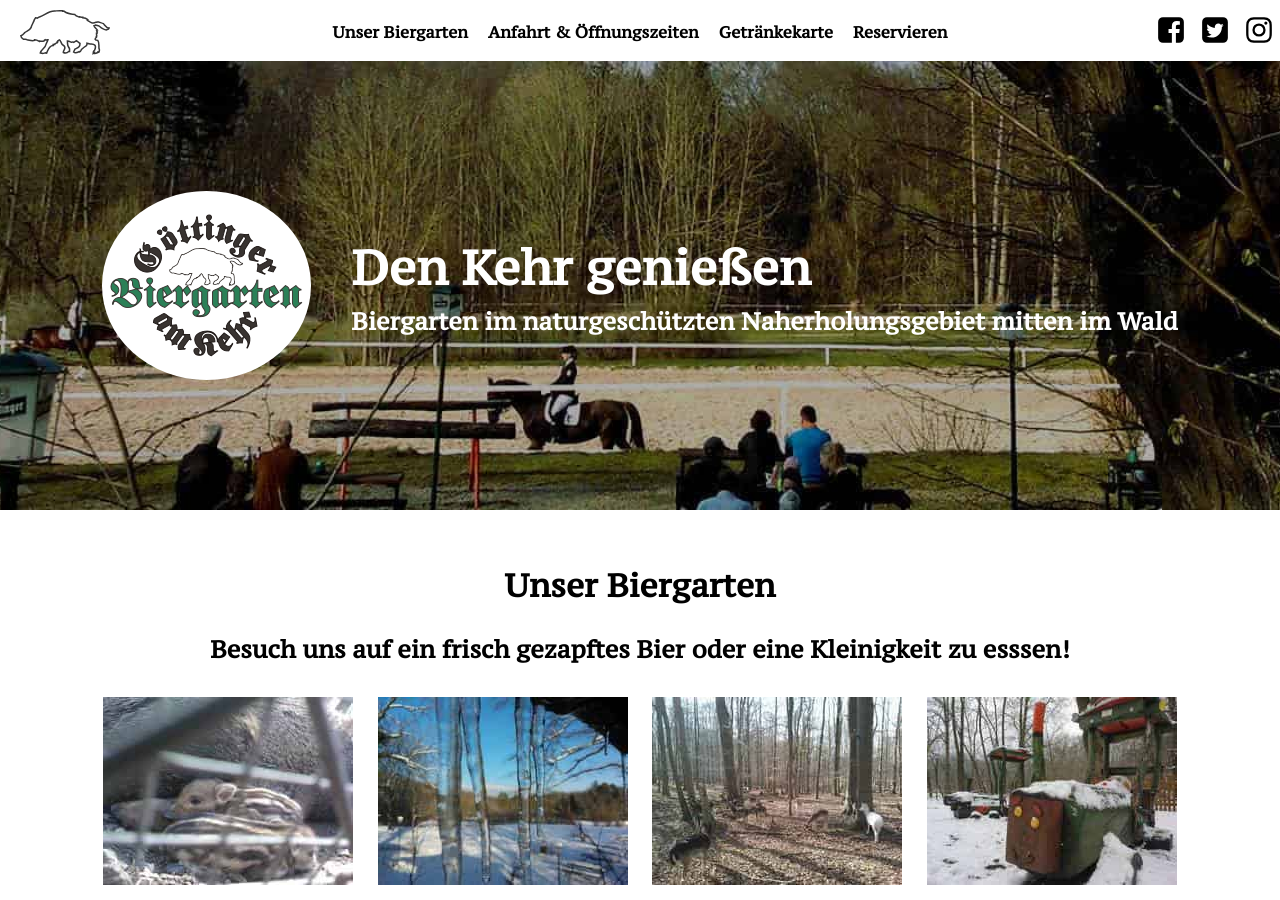
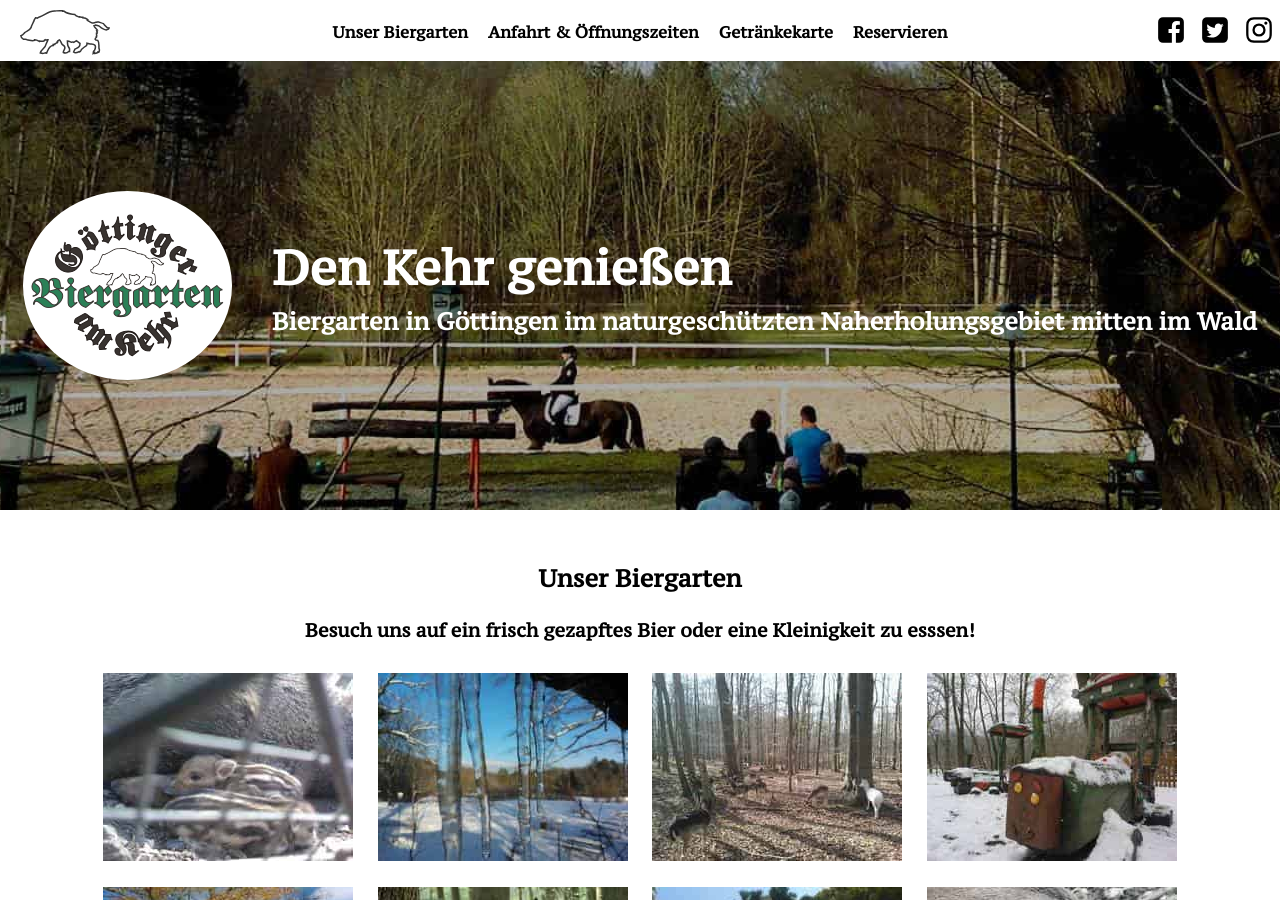
Before and after one commit to versable/kehr-website, a Jekyll site: the page built from index.html, in a window 1280 px wide and 900 px high. Built offline with Jekyll 4.4.1, drawn with Linux system fonts in a browser that asks for light colours.

Commit message:
Slight SEO improvements

```diff
--- a/_config.yml
+++ b/_config.yml
@@ -1,10 +1,10 @@
 # Site settings
 title: >
-  Göttinger Biergarten am Kehr mitten im Wald
+  Göttinger Biergarten am Kehr mitten im Wald in Göttingen
 email:
 description: >
-  Genieße den Kehr, gönn dir ein frisch gezapftes Bier. Iss eine leckere
-  Bratwurst an Sonn- und Feiertagen. Wir freuen uns auf dich.
+  DER Biergaten in Göttingen am Kehr. Gönne dir ein frisch gezapftes Bier. Iss
+  eine leckere Bratwurst an Sonn- und Feiertagen. Wir freuen uns auf dich.
 
 baseurl: ""
 url: "https://goettinger-biergarten.de"
--- a/index.html
+++ b/index.html
@@ -7,14 +7,15 @@ layout: default
     <h1>
         Den Kehr genießen
         <small>
-            Biergarten im naturgeschützten Naherholungsgebiet mitten im Wald
+            Biergarten in Göttingen im naturgeschützten Naherholungsgebiet
+            mitten im Wald
         </small>
     </h1>
 </section>
 
 <section class="container section">
-    <h1 id="unser-biergarten">Unser Biergarten</h1>
-    <h2>Besuch uns auf ein frisch gezapftes Bier oder eine Kleinigkeit zu esssen!</h2>
+    <h2 id="unser-biergarten">Unser Biergarten</h2>
+    <h3>Besuch uns auf ein frisch gezapftes Bier oder eine Kleinigkeit zu esssen!</h3>
     <div class="thumbs">
         <a href="/images/kehr3.jpg"><img src="/images/kehr3-t.jpg" alt="Frischlinge"></a>
         <a href="/images/kehr4.jpg"><img src="/images/kehr4-t.jpg" alt="Winter"></a>
@@ -32,8 +33,8 @@ layout: default
         <a href="https://www.openstreetmap.org/#map=17/51.52511/9.98301" class="osm"></a>
     </div>
     <div class="content">
-        <h1 id="anfahrt-oeffnungszeiten">Anfahrt & Öffnungszeiten</h1>
-        <h2>Sommer</h2>
+        <h2 id="anfahrt-oeffnungszeiten">Anfahrt & Öffnungszeiten</h2>
+        <h3>Sommer</h3>
         <dl>
             <dt>Mittwoch</dt>
             <dd>15:00 - 19:30</dd>
@@ -65,8 +66,8 @@ layout: default
 </section>
 
 <section class="container section">
-    <h1 id="getraenkekarte">Getränkekarte</h1>
-    <h2>Hier gibt es was gegen den Durst!</h2>
+    <h2 id="getraenkekarte">Getränkekarte</h2>
+    <h3>Hier gibt es was gegen den Durst!</h3>
     <div class="drinks">
         <table>
             <tr>
@@ -319,7 +320,7 @@ layout: default
 <section class="reserve">
     <div class="image"></div>
     <div class="content">
-        <h1 id="reservieren">Feier deine private Party am Kehr</h1>
-        <h2>Sprich uns einfach persönlich im Biergarten an!</h2>
+        <h2 id="reservieren">Feier deine private Party am Kehr</h2>
+        <h3>Sprich uns einfach persönlich im Biergarten an!</h3>
     </div>
 </section>
```
Also changed, not shown: 1 other file.
